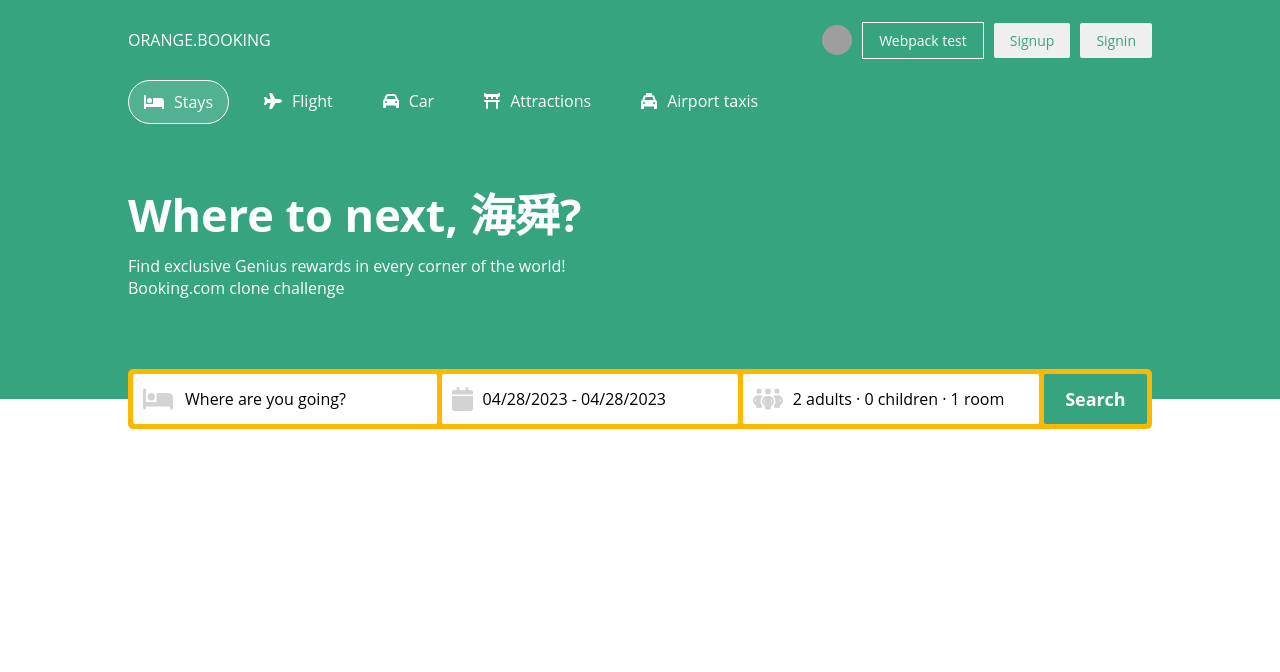
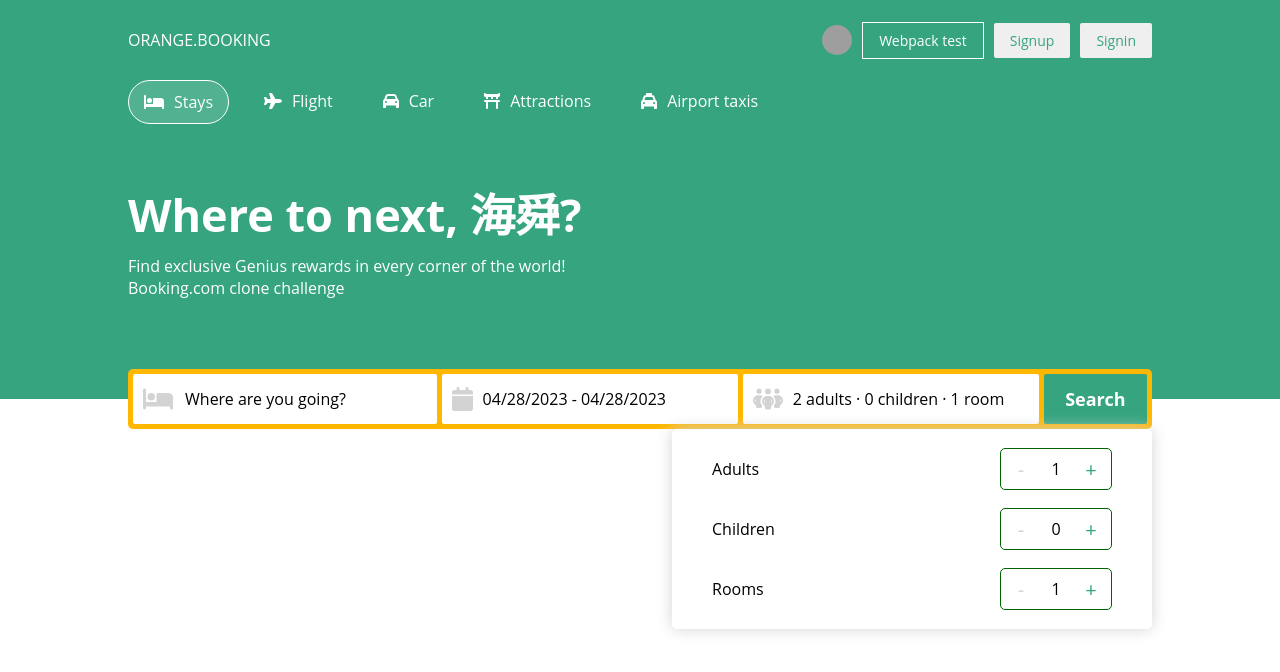
Before and after one commit to ttpss930141011/booking-copy, a React (Vite) app: page / in a window 1280 px wide. Both pictures are taken after a click on the icon 767 px from the left and 399 px from the top of the page. Shown: the top 672 px of the page. Built offline with nearby package versions, Linux system fonts and the light colour scheme; grey boxes are pictures that could not be loaded.

Commit message:
added condition seletor

```diff
--- a/src/components/Header.tsx
+++ b/src/components/Header.tsx
@@ -19,6 +19,20 @@ const Header = () => {
       key: "selection",
     },
   ]);
+  const [openConditions, setOpenConditions] = useState(false);
+  const [conditions, setConditions] = useState({
+    adults: 1,
+    children: 0,
+    rooms: 1,
+  });
+
+  const handleCounter = (
+    type: "adults" | "children" | "rooms",
+    value: number
+  ) => {
+    setConditions({ ...conditions, [type]: conditions[type] + value });
+  };
+  const [destination, setDestination] = useState("");
 
   return (
     <div className="header">
@@ -36,6 +50,8 @@ const Header = () => {
               type="Search"
               placeholder="Where are you going?"
               className="SearchInput"
+              value={destination}
+              onChange={(e) => setDestination(e.target.value)}
             />
           </div>
           <div className="SearchBarItem">
@@ -62,8 +78,80 @@ const Header = () => {
             )}
           </div>
           <div className="SearchBarItem">
-            <FontAwesomeIcon icon={faPeopleGroup} />
-            <span className="SearchText">2 adults · 0 children · 1 room</span>
+            <FontAwesomeIcon
+              icon={faPeopleGroup}
+              onClick={() => setOpenConditions(!openConditions)}
+            />
+            <span
+              className="SearchText"
+              onClick={() => setOpenConditions(!openConditions)}
+            >
+              2 adults · 0 children · 1 room
+            </span>
+            {openConditions && (
+              <div className="ConditionsContainer">
+                <div className="condition">
+                  Adults
+                  <div className="conditionCounter">
+                    <button
+                      className="conditionCounterButton"
+                      onClick={() => handleCounter("adults", -1)}
+                      disabled={conditions.adults <= 1}
+                    >
+                      -
+                    </button>
+                    <span className="number">{conditions.adults}</span>
+                    <button
+                      className="conditionCounterButton"
+                      onClick={() => handleCounter("adults", 1)}
+                      disabled={conditions.adults >= 15}
+                    >
+                      +
+                    </button>
+                  </div>
+                </div>
+                <div className="condition">
+                  Children
+                  <div className="conditionCounter">
+                    <button
+                      className="conditionCounterButton"
+                      onClick={() => handleCounter("children", -1)}
+                      disabled={conditions.children <= 0}
+                    >
+                      -
+                    </button>
+                    <span className="number">{conditions.children}</span>
+                    <button
+                      className="conditionCounterButton"
+                      onClick={() => handleCounter("children", 1)}
+                      disabled={conditions.children >= 5}
+                    >
+                      +
+                    </button>
+                  </div>
+                </div>
+                <div className="condition">
+                  Rooms
+                  <div className="conditionCounter">
+                    <button
+                      className="conditionCounterButton"
+                      onClick={() => handleCounter("rooms", -1)}
+                      disabled={conditions.rooms <= 1}
+                    >
+                      -
+                    </button>
+                    <span className="number">{conditions.rooms}</span>
+                    <button
+                      className="conditionCounterButton"
+                      onClick={() => handleCounter("rooms", 1)}
+                      disabled={conditions.rooms >= 5}
+                    >
+                      +
+                    </button>
+                  </div>
+                </div>
+              </div>
+            )}
           </div>
           <button className="SearchBarBtn">Search</button>
         </div>
--- a/src/components/header.scss
+++ b/src/components/header.scss
@@ -72,6 +72,54 @@
           border: 1px lightgray solid;
           box-shadow: 0px 0px 15px lightgray;
         }
+        .SearchText {
+          width: 100%;
+        }
+        .ConditionsContainer {
+          position: absolute;
+          top: 60px;
+          right: 0px;
+          width: auto;
+          background-color: white;
+          box-shadow: 0px 0px 15px lightgray;
+          border-radius: 5px;
+          padding: 10px 40px;
+          cursor: default;
+
+          .condition {
+            display: flex;
+            align-items: center;
+            justify-content: space-between;
+            width: 400px;
+            height: 60px;
+            .conditionCounter {
+              display: flex;
+              width: 100px;
+              border: 1px solid darkgreen;
+              padding: 5px;
+              border-radius: 5px;
+              justify-content: space-between;
+              align-items: center;
+              .conditionCounterButton {
+                width: 30px;
+                height: 30px;
+                font-size: 20px;
+                border-radius: 2px;
+                color : var(--primary-color);
+                background-color: white;
+                border: 1px solid white;
+                cursor: pointer;
+                &:hover {
+                  background-color: rgba(53, 164, 127, 0.1);
+                }
+                &:disabled {
+                  color: lightgray;
+                  cursor: not-allowed;
+                }
+              }
+            }
+          }
+        }
       }
       .SearchBarBtn {
         border: none;
```
